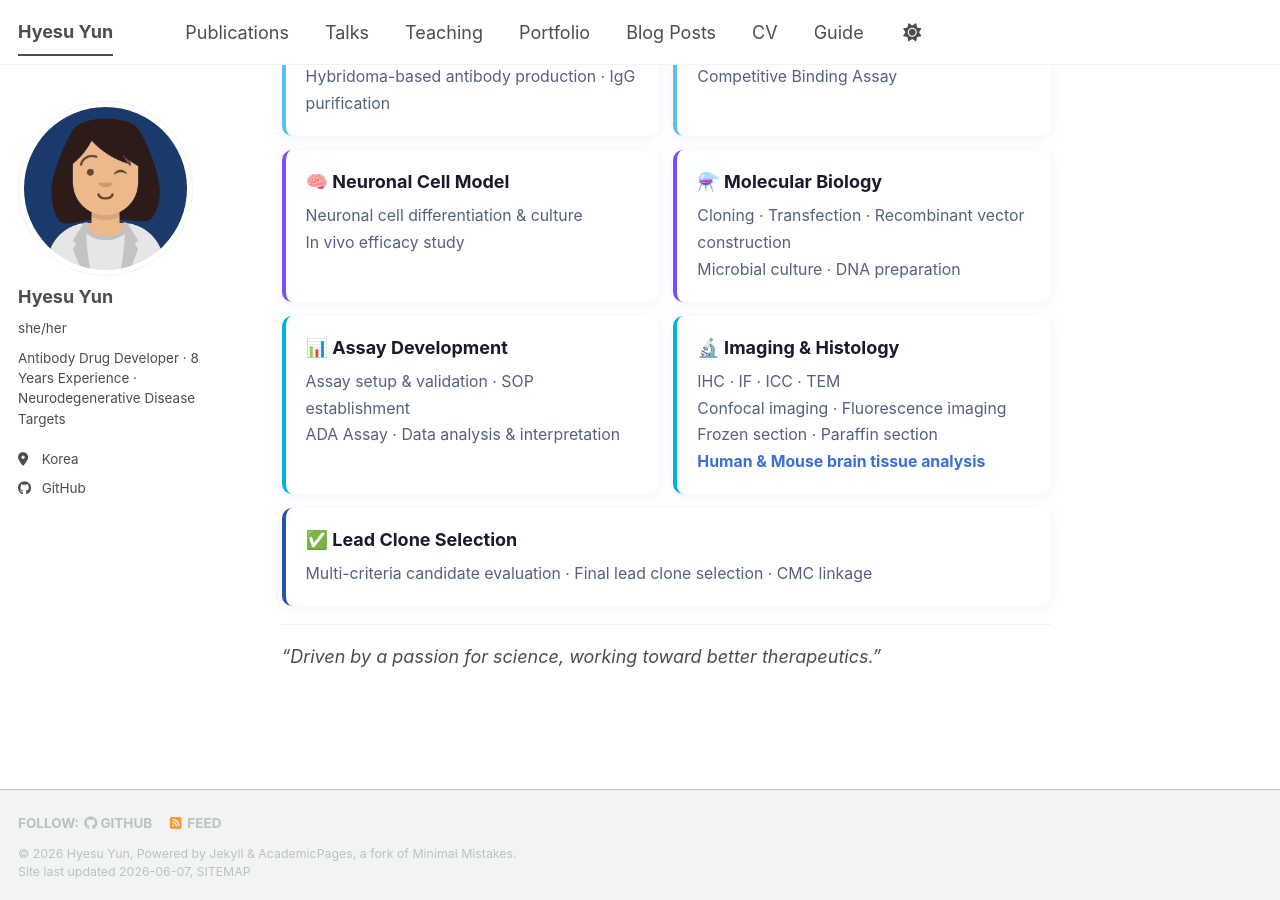
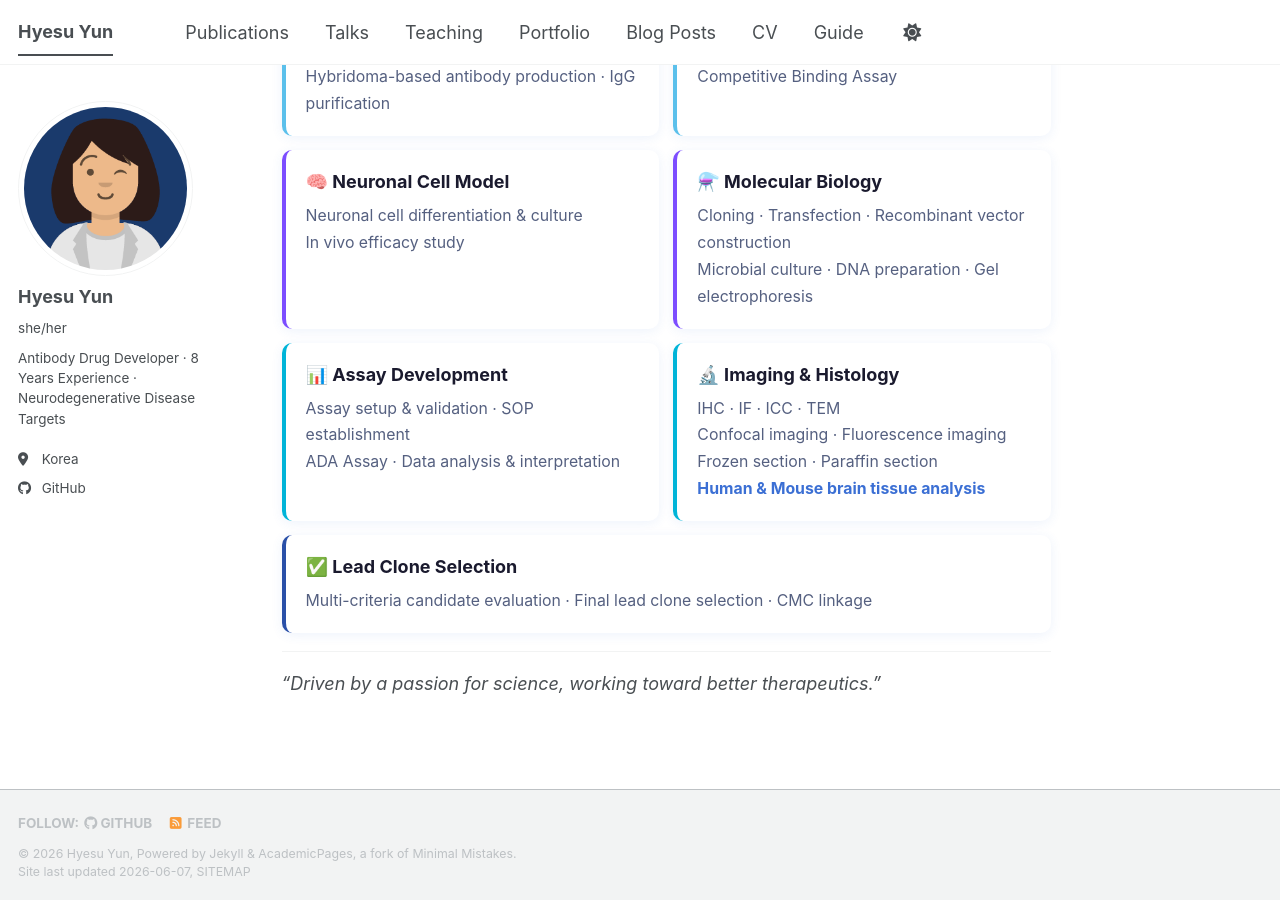
Before and after one commit to hyesu91/hyesu91.github.io, a Jekyll site: the page built from _pages/about.md, in a window 1280 px wide and 900 px high, scrolled down 1430 px. Built offline with Jekyll 4.4.1, drawn with Linux system fonts in a browser that asks for light colours; a script bundle is joined from its source files by our own code; library files that are not in the unit come from our copies.

Commit message:
Add Gel electrophoresis to Molecular Biology skills
Co-Authored-By: Claude Sonnet 4.6 <noreply@anthropic.com>

```diff
--- a/_pages/about.md
+++ b/_pages/about.md
@@ -96,7 +96,7 @@ Full-cycle experience from antigen production → candidate screening → lead c
 
   <div style="background:#fff; border-radius:10px; padding:18px 20px; box-shadow:0 2px 12px rgba(59,111,212,0.09); border-left:4px solid #7c4dff;">
     <div style="font-weight:700; color:#1a1a2e; margin-bottom:8px;">⚗️ Molecular Biology</div>
-    <div style="font-size:0.88rem; color:#556080; line-height:1.7;">Cloning · Transfection · Recombinant vector construction<br>Microbial culture · DNA preparation</div>
+    <div style="font-size:0.88rem; color:#556080; line-height:1.7;">Cloning · Transfection · Recombinant vector construction<br>Microbial culture · DNA preparation · Gel electrophoresis</div>
   </div>
 
   <div style="background:#fff; border-radius:10px; padding:18px 20px; box-shadow:0 2px 12px rgba(59,111,212,0.09); border-left:4px solid #00b4d8;">
```
